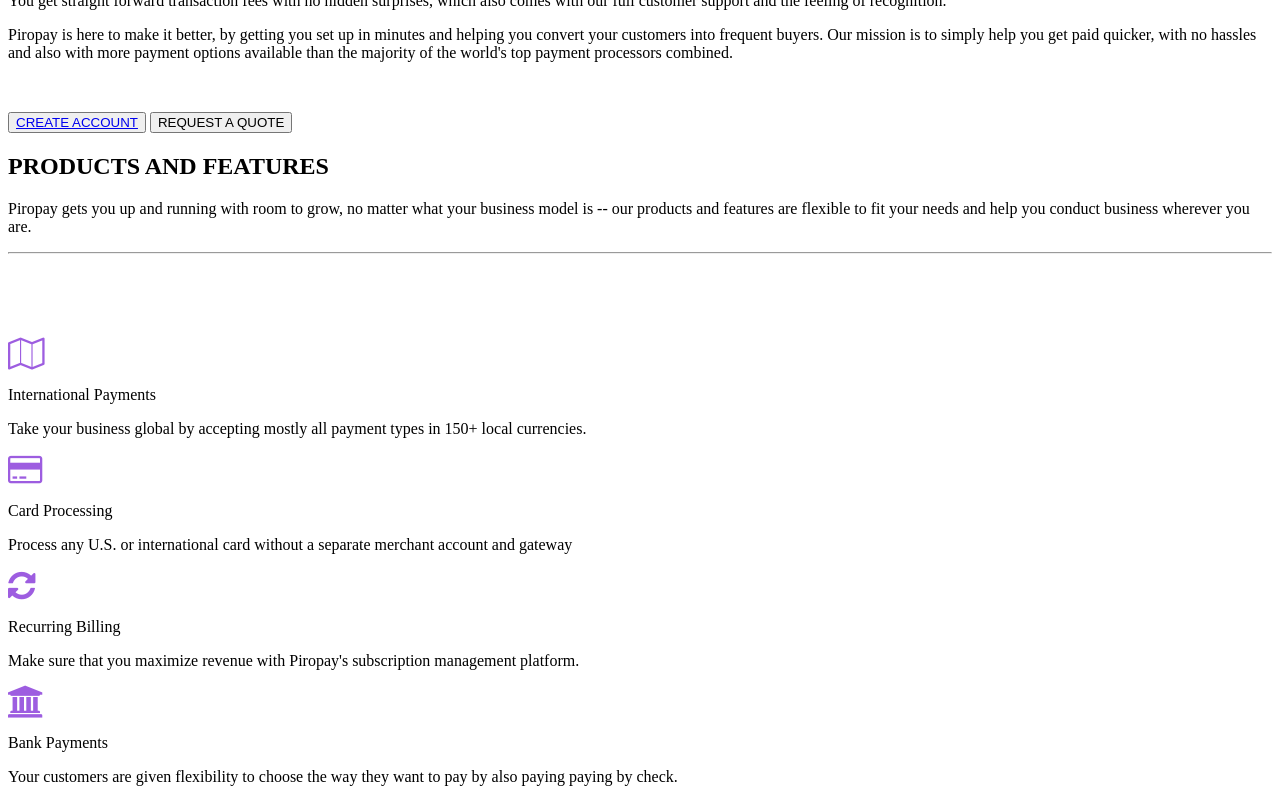
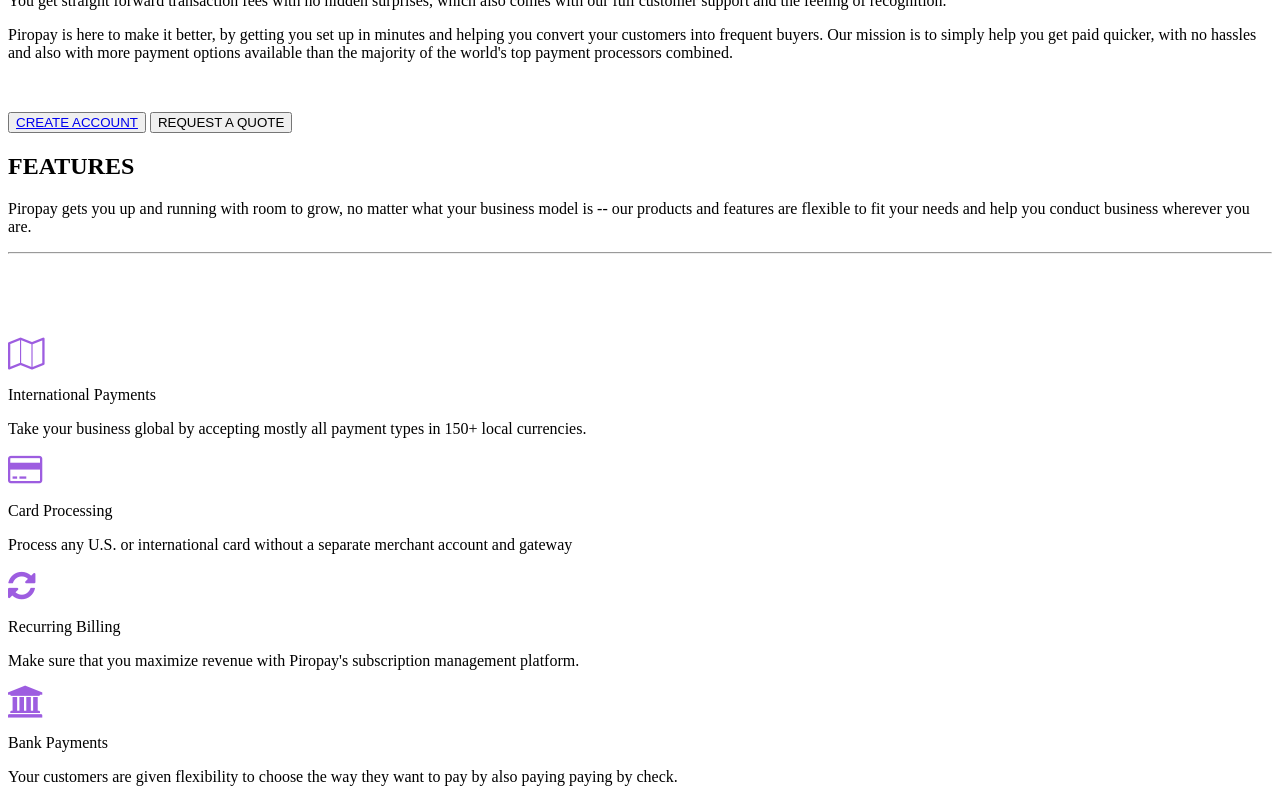
Before and after one commit to Banqee/piropay.github.io, a Jekyll site: the page built from _posts/2016-02-06-cabin.markdown, in a window 1280 px wide and 900 px high, scrolled down 2400 px, cut to the strip 107-900 px from the top of the window. Built offline with Jekyll 4.4.1, drawn with Linux system fonts in a browser that asks for light colours; nearby versions of some CDN libraries; library files that are not in the unit come from our copies.

Commit message:
Update features.html

```diff
--- a/_includes/features.html
+++ b/_includes/features.html
@@ -3,7 +3,7 @@
 		<section class="container-fluid iso-features" id="features">
 		<div class="iso-container">
 		<div class="heading tc">
-		<h2>PRODUCTS AND&nbsp;FEATURES</h2>
+		<h2>FEATURES</h2>
 
 		<p class="lead tc"> Piropay gets you up and running with room to grow, no matter what your business model is -- our products and features are flexible to fit your needs and help you conduct business wherever you are.</p>
 			<hr class="star-primary">
```
